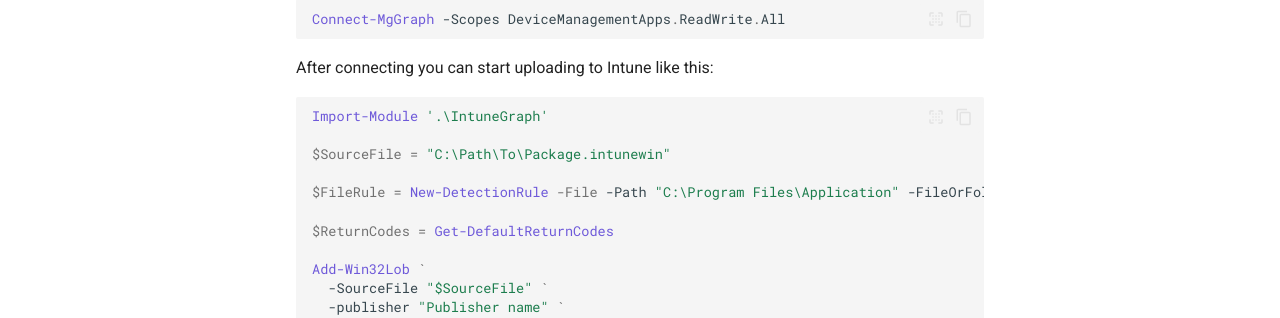
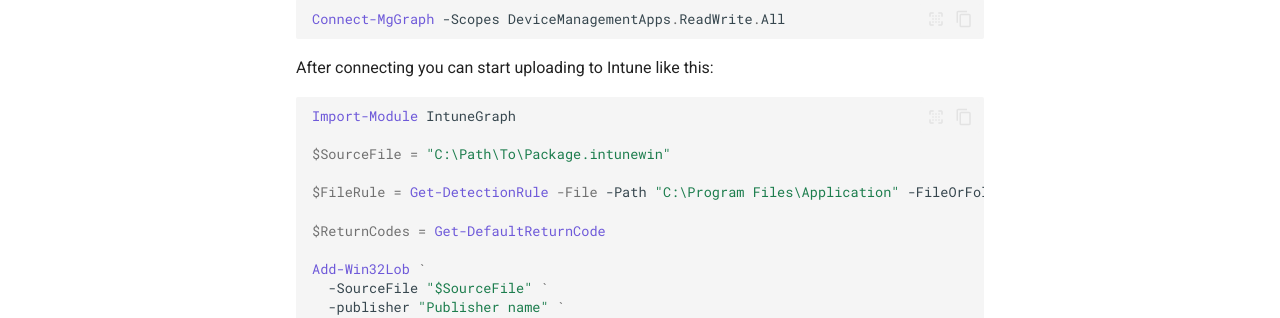
Before and after one commit to stan754/IntuneGraph, an MkDocs documentation site: the page built from docs/Getting-Started/Using-the-module.md, in a window 1280 px wide. Shown: the part 270-588 px from the top of the page. Built offline with MkDocs 1.6.1 and Material for MkDocs 9.7.7, drawn with Linux system fonts in a browser that asks for light colours; comment, search, counter and statistics services are not loaded.

Commit message:
Updated docs to use new verbs

````diff
--- a/docs/Getting-Started/Using-the-module.md
+++ b/docs/Getting-Started/Using-the-module.md
@@ -8,13 +8,13 @@
 After connecting you can start uploading to Intune like this:
 
 ```Powershell
-Import-Module '.\IntuneGraph'
+Import-Module IntuneGraph
 
 $SourceFile = "C:\Path\To\Package.intunewin"
 
-$FileRule = New-DetectionRule -File -Path "C:\Program Files\Application" -FileOrFolderName "application.exe" -FileDetectionType exists -check32BitOn64System False
+$FileRule = Get-DetectionRule -File -Path "C:\Program Files\Application" -FileOrFolderName "application.exe" -FileDetectionType exists -check32BitOn64System False
 
-$ReturnCodes = Get-DefaultReturnCodes
+$ReturnCodes = Get-DefaultReturnCode
 
 Add-Win32Lob `
   -SourceFile "$SourceFile" `
````
